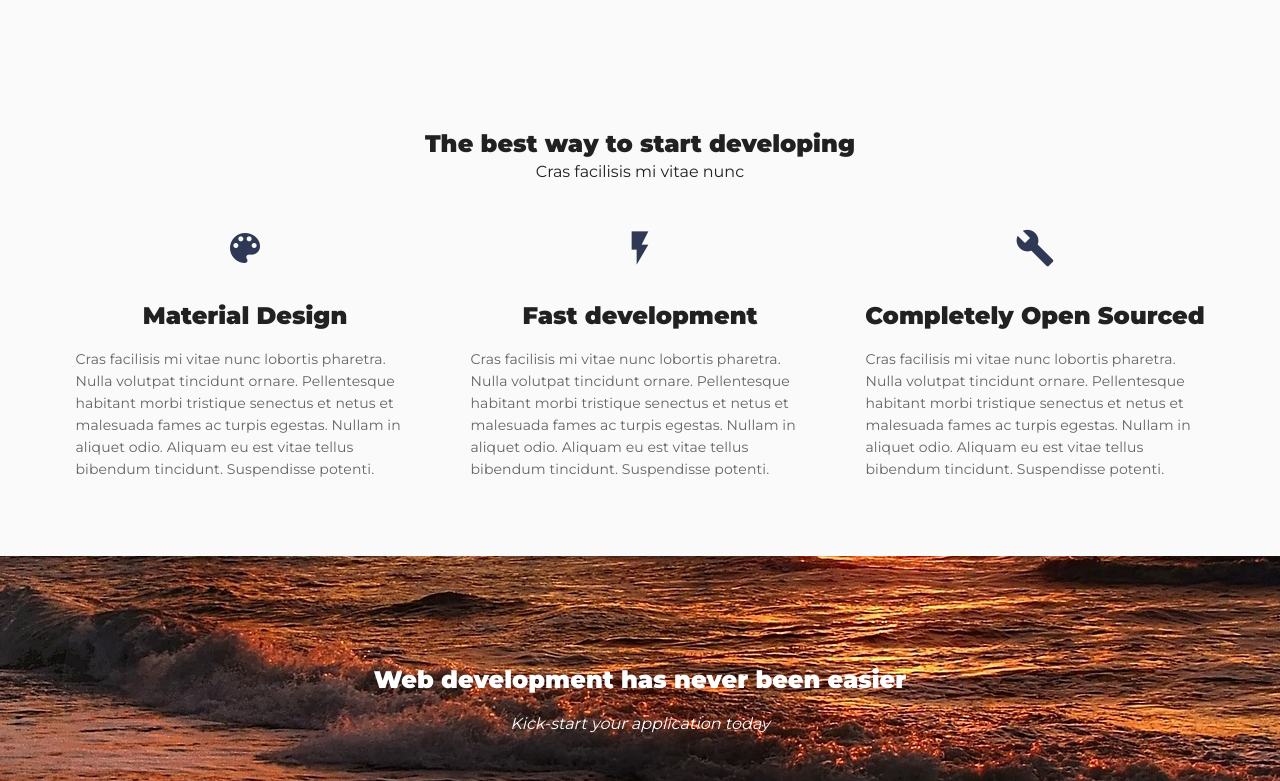
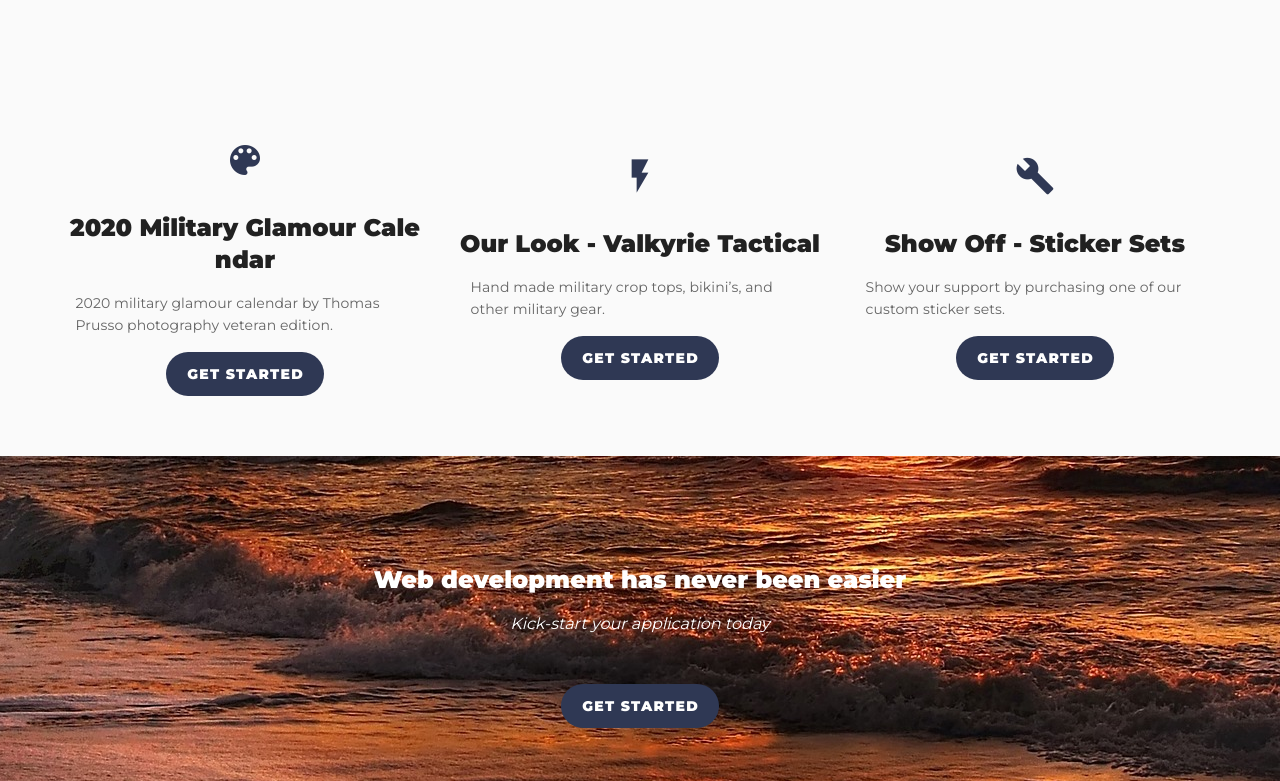
Before and after one commit to whynotearth/thomasprussophotography.com, a plain HTML site: page template/index.html in a window 1280 px wide. Shown: the part 1280-2061 px from the top of the page. Drawn offline with nearby package versions, Linux system fonts and the light colour scheme.

Commit message:
added buttons
and redid three row

```diff
--- a/template/index.html
+++ b/template/index.html
@@ -46,14 +46,6 @@
           class="my-12"
           align-center
         >
-          <v-flex xs12 sm4 class="my-4">
-            <div class="text-center">
-              <h2 class="headline">The best way to start developing</h2>
-              <span class="subheading">
-                Cras facilisis mi vitae nunc
-              </span>
-            </div>
-          </v-flex>
           <v-flex xs12>
             <v-container grid-list-xl>
               <v-layout row wrap align-center>
@@ -63,13 +55,23 @@
                       <v-icon x-large class="blue--text text--lighten-2">mdi-palette</v-icon>
                     </v-card-text>
                     <v-card-title primary-title class="layout justify-center">
-                      <div class="headline text-center">Material Design</div>
+                      <div class="headline text-center">2020 Military Glamour Calendar</div>
                     </v-card-title>
                     <v-card-text>
-                      Cras facilisis mi vitae nunc lobortis pharetra. Nulla volutpat tincidunt ornare.
-                      Pellentesque habitant morbi tristique senectus et netus et malesuada fames ac turpis egestas.
-                      Nullam in aliquet odio. Aliquam eu est vitae tellus bibendum tincidunt. Suspendisse potenti.
+                    2020 military glamour calendar by Thomas Prusso photography veteran edition.
                     </v-card-text>
+                    <v-row justify="center">
+                        <v-col cols="auto">
+                        <v-btn class="layout justify-center"
+              color="blue lighten-2"
+              dark
+              large
+              href="https://www.etsy.com/listing/718481102/2020-veterans-calendar?ref=related-2"
+            >
+              Get Started
+            </v-btn>
+                    </v-col>
+                    </v-row>
                   </v-card>
                 </v-flex>
                 <v-flex xs12 md4>
@@ -78,13 +80,23 @@
                       <v-icon x-large class="blue--text text--lighten-2">mdi-flash</v-icon>
                     </v-card-text>
                     <v-card-title primary-title class="layout justify-center">
-                      <div class="headline">Fast development</div>
+                      <div class="headline">Our Look - Valkyrie Tactical</div>
                     </v-card-title>
                     <v-card-text>
-                      Cras facilisis mi vitae nunc lobortis pharetra. Nulla volutpat tincidunt ornare.
-                      Pellentesque habitant morbi tristique senectus et netus et malesuada fames ac turpis egestas.
-                      Nullam in aliquet odio. Aliquam eu est vitae tellus bibendum tincidunt. Suspendisse potenti.
+                      Hand made military crop tops, bikini’s, and other military gear.
                     </v-card-text>
+                    <v-row justify="center">
+                        <v-col cols="auto">
+                        <v-btn class="layout justify-center"
+              color="blue lighten-2"
+              dark
+              large
+              href="http://www.valkyrietacticalapparel.com/"
+            >
+              Get Started
+            </v-btn>
+                    </v-col>
+                    </v-row>
                   </v-card>
                 </v-flex>
                 <v-flex xs12 md4>
@@ -93,13 +105,23 @@
                       <v-icon x-large class="blue--text text--lighten-2">mdi-wrench</v-icon>
                     </v-card-text>
                     <v-card-title primary-title class="layout justify-center">
-                      <div class="headline text-center">Completely Open Sourced</div>
+                      <div class="headline text-center">Show Off - Sticker Sets</div>
                     </v-card-title>
                     <v-card-text>
-                      Cras facilisis mi vitae nunc lobortis pharetra. Nulla volutpat tincidunt ornare.
-                      Pellentesque habitant morbi tristique senectus et netus et malesuada fames ac turpis egestas.
-                      Nullam in aliquet odio. Aliquam eu est vitae tellus bibendum tincidunt. Suspendisse potenti.
+                     Show your support by purchasing one of our custom sticker sets.
                     </v-card-text>
+                    <v-row justify="center">
+                        <v-col cols="auto">
+                        <v-btn class="layout justify-center"
+              color="blue lighten-2"
+              dark
+              large
+              href="https://www.etsy.com/shop/ThomasPrussoPhotos"
+            >
+              Get Started
+            </v-btn>
+                    </v-col>
+                    </v-row>
                   </v-card>
                 </v-flex>
               </v-layout>
```
